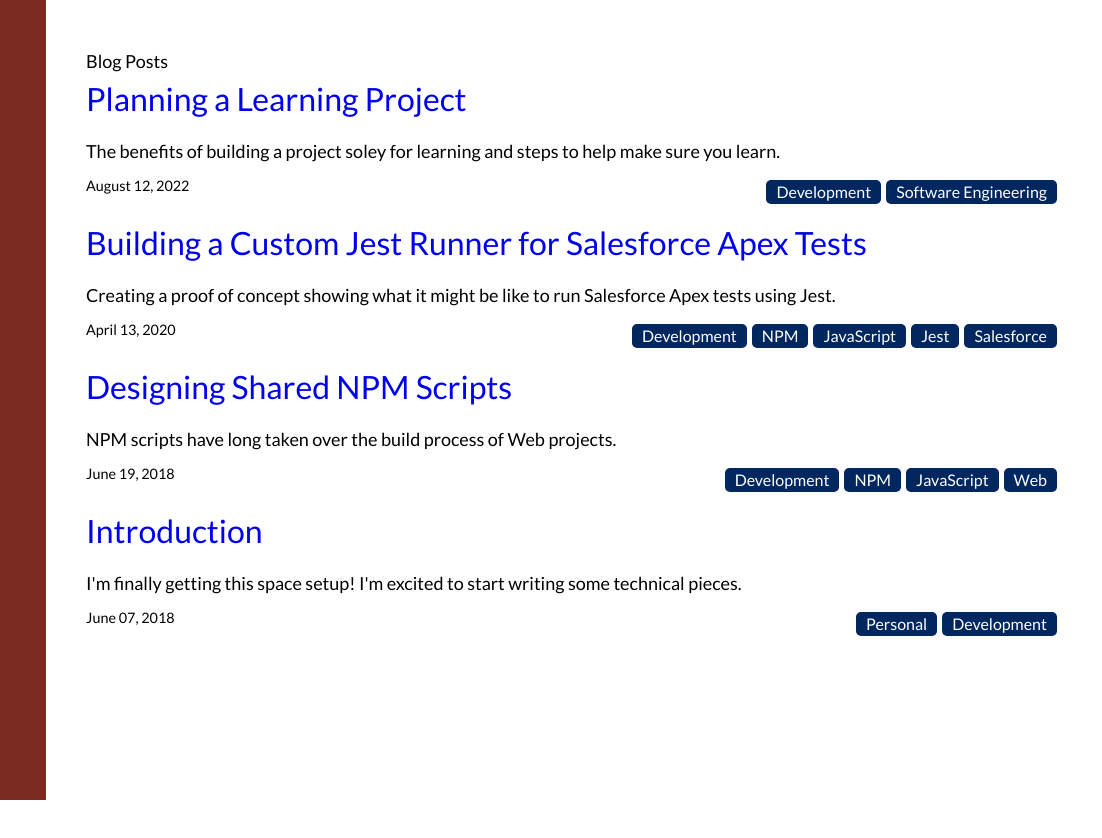
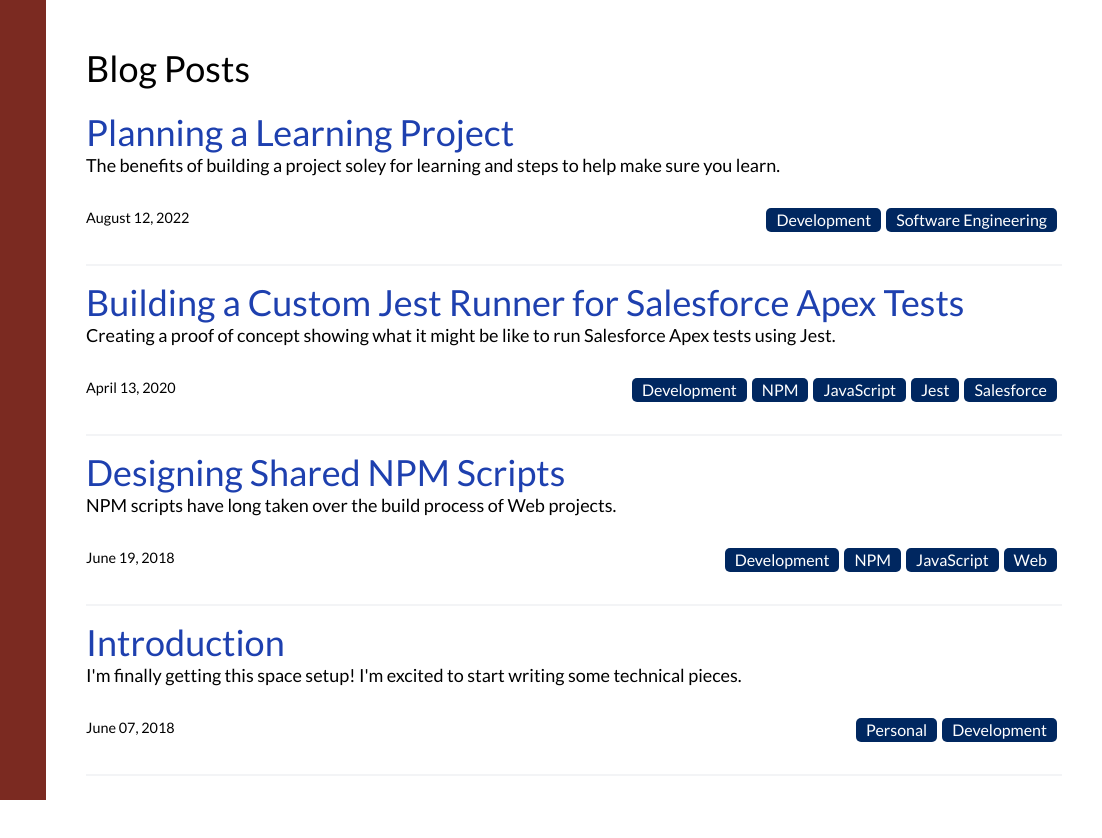
Before and after one commit to dv297/gatsby-blog, a Gatsby site: page /blog in a window 1280 px wide. Shown: the full height of the page, 178-1280 px from the left. Before the commit the page ends 800 px from the top, so only its background shows below. Built offline with nearby package versions, Linux system fonts and the light colour scheme; Gatsby itself is replaced by a stand-in of ours; what tailwind-children would draw is missing.

Commit message:
Update blog listings

```diff
--- a/src/components/BlogPostListing/BlogPostListing.css
+++ /dev/null
@@ -1,43 +0,0 @@
-.blog-post-listing {
-  display: flex;
-  flex-direction: column;
-  margin-bottom: 15px;
-}
-
-.blog-post-listing-title {
-  font-size: xx-large;
-  margin-bottom: 15px;
-  text-decoration: none;
-  color: rgb(0, 0, 238);
-}
-
-.blog-post-listing-excerpt {
-  margin-bottom: 10px;
-}
-
-.blog-post-listing-footer {
-  display: flex;
-  flex-direction: row;
-}
-
-.blog-post-listings-date {
-  flex: 1;
-}
-
-.blog-post-listing-tags {
-  flex: 1;
-  display: flex;
-  flex-direction: row;
-  justify-content: flex-end;
-  flex-wrap: wrap;
-}
-
-@media (max-width: 600px) {
-  .blog-post-listing-footer {
-    flex-direction: column;
-  }
-
-  .blog-post-listing-tags {
-    justify-content: flex-start;
-  }
-}
--- a/src/components/BlogPostListing/BlogPostListing.jsx
+++ b/src/components/BlogPostListing/BlogPostListing.jsx
@@ -1,23 +1,18 @@
 import React from "react"
 import { Link } from "gatsby"
 
-import "./BlogPostListing.css"
 import Pill from "../../components/Pill/Pill"
 
 const BlogPostListing = ({ post }) => {
   return (
-    <div className="blog-post-listing">
-      <Link to={post.fields.slug} className="blog-post-listing-title">
+    <div className="mb-4 flex flex-col border-b-2 border-gray-100 pb-8">
+      <Link to={post.fields.slug} className="text-4xl text-blue-800">
         {post.frontmatter.title}
       </Link>
-      <div className="blog-post-listing-excerpt">
-        {post.frontmatter.description}
-      </div>
-      <div className="blog-post-listing-footer">
-        <small className="blog-post-listings-date">
-          {post.frontmatter.date}
-        </small>
-        <span className="blog-post-listing-tags">
+      <div className="mb-2">{post.frontmatter.description}</div>
+      <div className="mt-4 flex flex-col md:flex-row md:items-center md:justify-center">
+        <small className="mb-2 flex-1 md:mb-0">{post.frontmatter.date}</small>
+        <span className="flex flex-row flex-wrap">
           {post.frontmatter.tags.map((tag, index) => (
             <Pill key={index}>{tag}</Pill>
           ))}
--- a/src/pages/blog.js
+++ b/src/pages/blog.js
@@ -13,7 +13,7 @@ const BlogIndex = ({ data, location }) => {
   return (
     <Layout location={location} title={siteTitle}>
       <DefaultPageContainer>
-        <h1>Blog Posts</h1>
+        <h1 className="mb-6 text-4xl">Blog Posts</h1>
         <div>
           {posts.map(post => {
             return <BlogPostListing key={post.fields.slug} post={post} />
```
